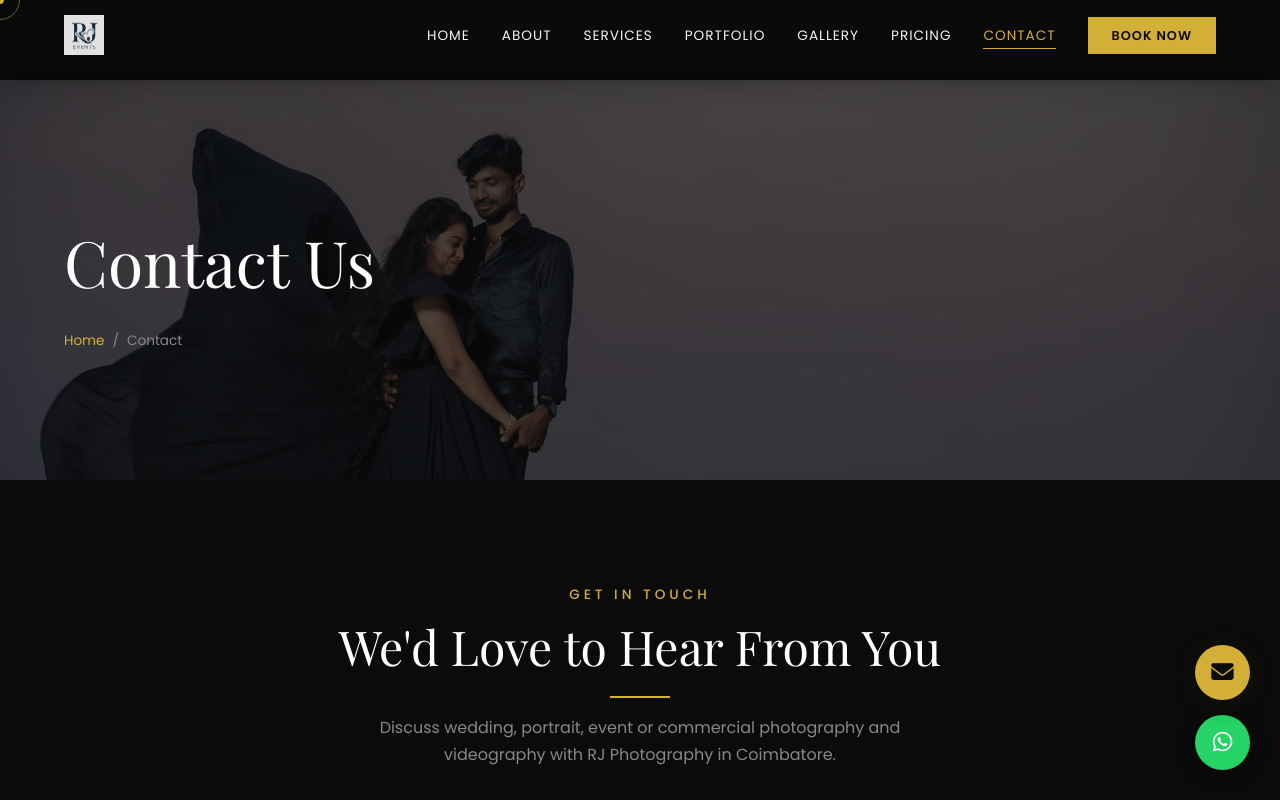
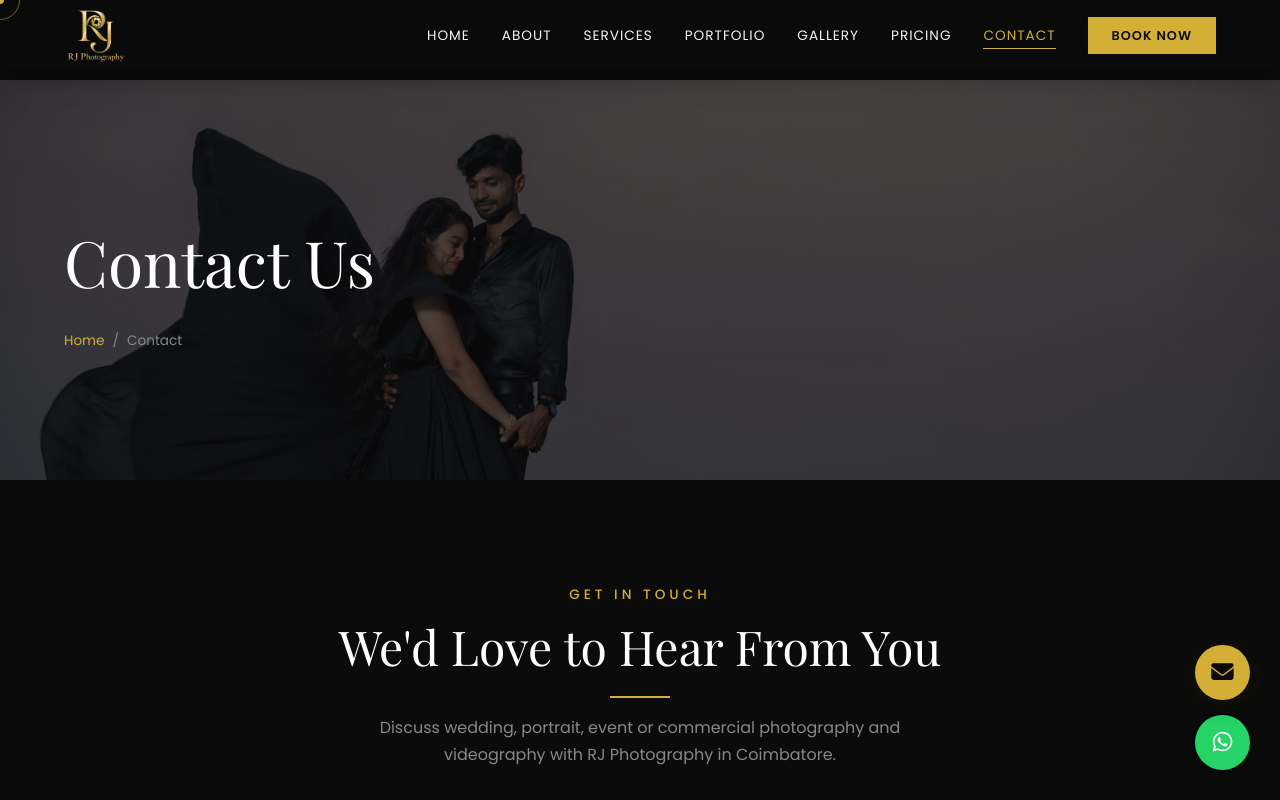
Before and after one commit to Poomani21/photography-website, a plain HTML site: page contact.html in a window 1280 px wide. Shown: the top 800 px of the page. Drawn offline with nearby package versions, Linux system fonts and the light colour scheme; a web font is replaced by a local one.

Commit message:
logo added

```diff
--- a/contact.html
+++ b/contact.html
@@ -19,7 +19,7 @@
 
   <nav class="navbar scrolled">
     <div class="container">
-      <a href="index.html" class="nav-logo"><img src="images/rj/1995b9a4-39a4-4015-9d3f-717112441d3b.jpg" alt="RJ Photography logo"></a>
+      <a href="index.html" class="nav-logo"><img src="images/rj/rj-photography-premium-logo.png" alt="RJ Photography logo"></a>
       <ul class="nav-menu">
         <li><a href="index.html" class="nav-link">Home</a></li>
         <li><a href="about.html" class="nav-link">About</a></li>
--- a/style.css
+++ b/style.css
@@ -344,7 +344,7 @@ h1, h2, h3, h4, h5, h6 {
 }
 
 .nav-logo img {
-  height: 40px;
+  height: 64px;
   width: auto;
 }
 
```
Also changed, not shown: about.html (+1 -1 lines), gallery.html (+1 -1 lines), index.html (+1 -1 lines), portfolio.html (+1 -1 lines), pricing.html (+1 -1 lines), services.html (+1 -1 lines), images/rj/rj-photography-premium-logo.png (added).
